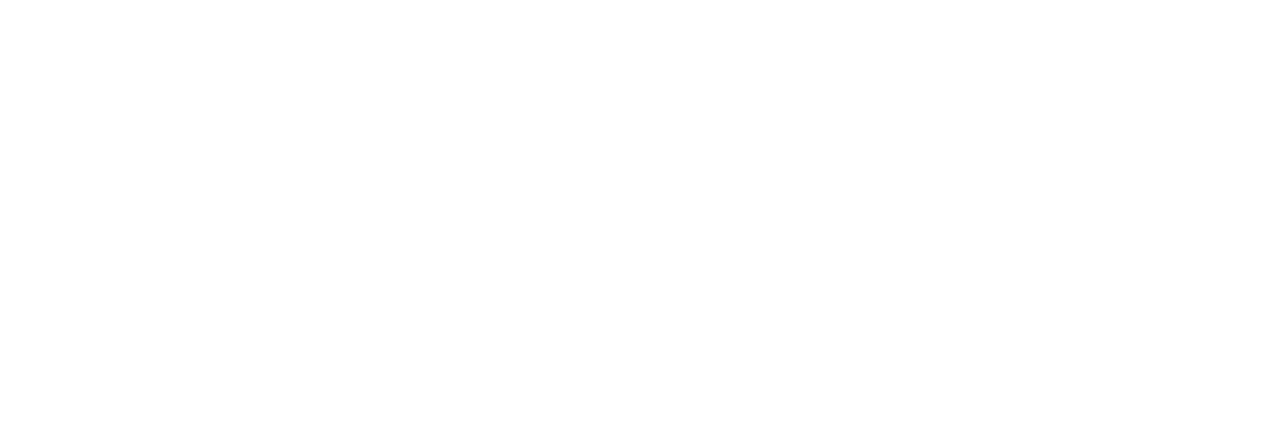
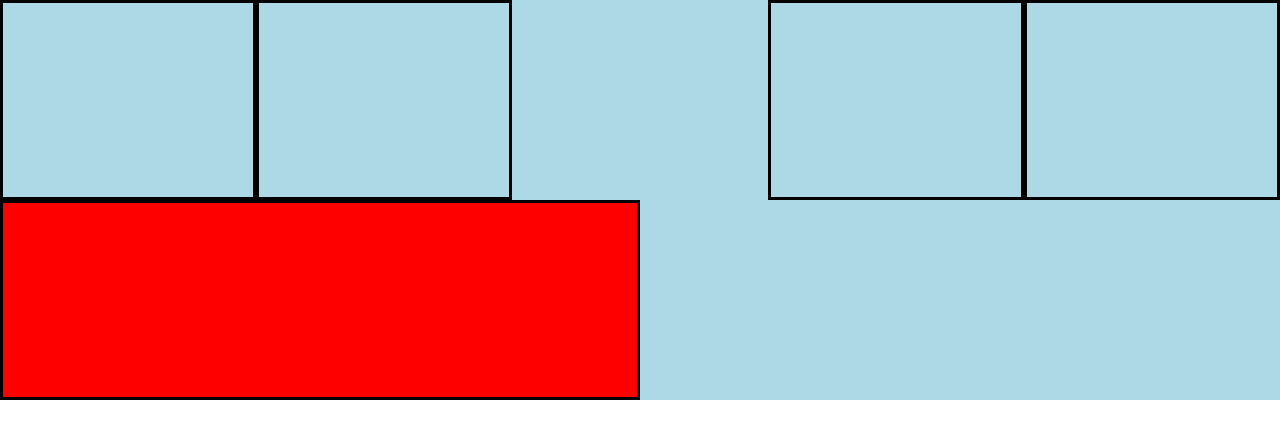
Before and after one commit to Artemkuhar/lesson7, a plain HTML site: page index.html in a window 1280 px wide. Drawn offline with Linux system fonts and the light colour scheme.

Commit message:
Floating

```diff
--- a/index.html
+++ b/index.html
@@ -3,8 +3,16 @@
 <head>
 	<meta charset="UTF-8">
 	<title>Document</title>
+	<link rel="stylesheet" href="style/style.css">
 </head>
 <body>
-
+	<div id="wrapper">
+		<div class="block"></div>
+		<div class="block"></div>
+<!-- 		<p>Lorem ipsum dolor sit amet, consectetur adipisicing elit. Perspiciatis ullam repudiandae ipsum, soluta nobis, nihil quos ut enim ducimus recusandae?</p> -->
+		<div class="block2"></div>
+		<div class="block2"></div>
+		<div class="block3"></div>
+	</div>
 </body>
 </html>
--- /dev/null
+++ b/style/style.css
@@ -0,0 +1,26 @@
+*{
+	margin: 0;
+}
+#wrapper{
+	width: 100%;
+	height: 400px;
+	background-color: lightblue;
+
+}
+#wrapper div{
+	width: 20%;
+	height: 200px;
+	box-sizing: border-box;
+	border: 3px black solid;
+}
+#wrapper .block{
+	float: left;
+}
+#wrapper .block2{
+	float: right;
+}
+#wrapper .block3{
+	width: 50%;
+	clear: both;
+	background-color: red;
+}
```
